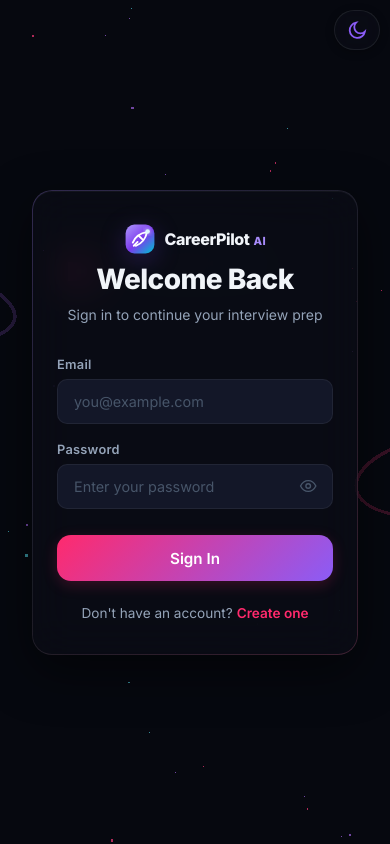
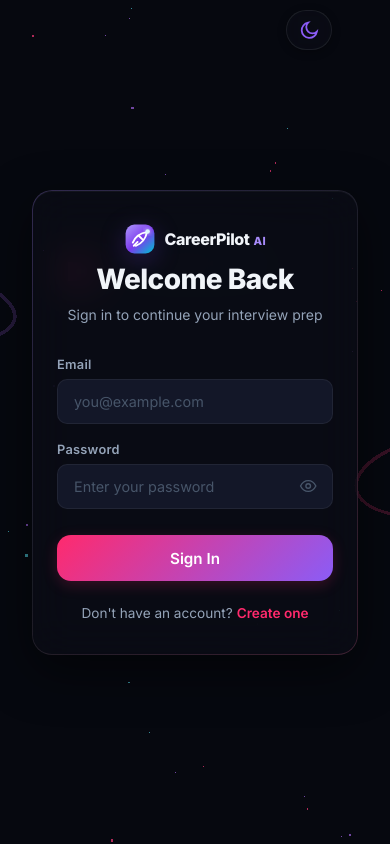
Before and after one commit to Nihalani2004/CareerPilot-AI, a React (Vite) app in the folder frontend/: page /login in a window 390 px wide. Built offline with nearby package versions, Linux system fonts and the light colour scheme; no server answers.

Commit message:
refine top bar spacing

```diff
--- a/frontend/src/style.scss
+++ b/frontend/src/style.scss
@@ -184,7 +184,7 @@
 .theme-toggle {
   position: fixed;
   top: 1rem;
-  right: 1rem;
+  right: calc(1rem + 6.6rem + 0.45rem);
   z-index: 1000;
   display: inline-flex;
   align-items: center;
@@ -239,7 +239,7 @@
 @media (max-width: 600px) {
   .theme-toggle {
     top: 0.65rem;
-    right: 0.65rem;
+    right: calc(0.65rem + 2.5rem + 0.5rem);
   }
 
   .theme-toggle__label { display: none; }
```
